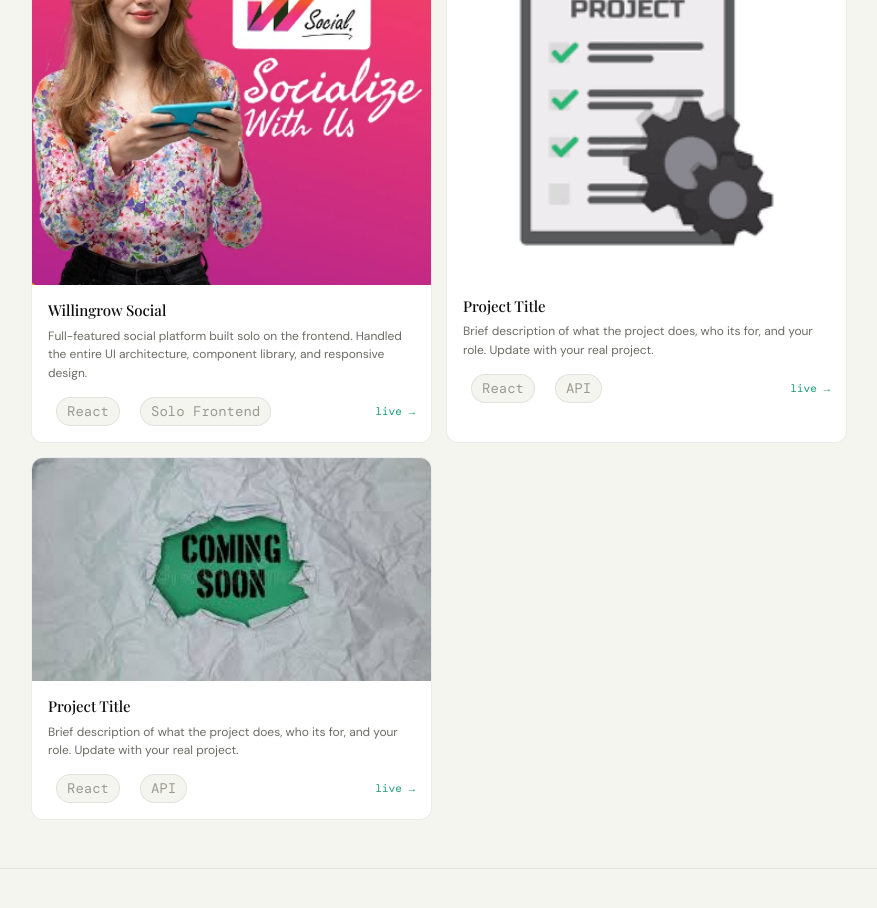
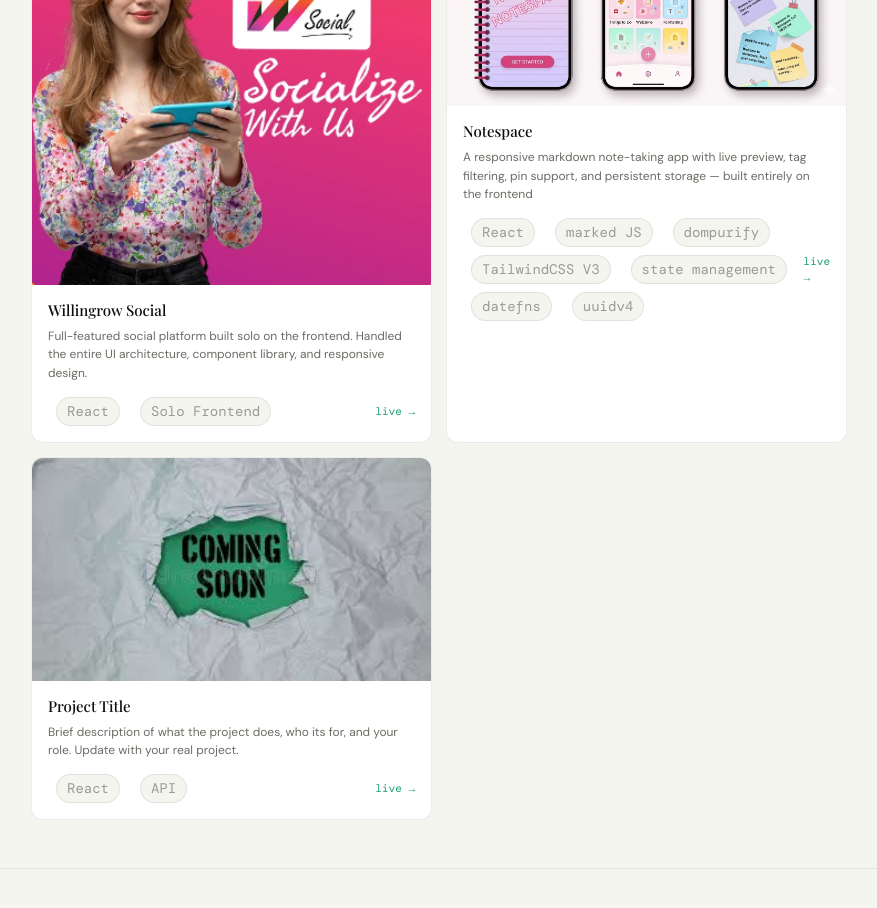
Before and after one commit to rutaba87/my_portfolio, a React (Vite) app: page / in a window 1280 px wide. Shown: the part 1180-2088 px from the top of the page, without its empty margins (201-1078 px from the left). Built offline with nearby package versions, Linux system fonts and the light colour scheme.

Commit message:
second project added

```diff
--- a/src/data/index.js
+++ b/src/data/index.js
@@ -39,11 +39,19 @@ export const projects = [
   },
   {
     id: 2,
-    title: "Project Title",
-    desc: "Brief description of what the project does, who its for, and your role. Update with your real project.",
-    tags: ["React", "API"],
-    live: "#",
-    github: "#",
+    title: "Notespace",
+    desc: "A responsive markdown note-taking app with live preview, tag filtering, pin support, and persistent storage — built entirely on the frontend",
+    tags: [
+      "React",
+      "marked JS",
+      "dompurify",
+      "TailwindCSS V3",
+      "state management",
+      "datefns",
+      "uuidv4",
+    ],
+    live: "https://my-portfolio-1kyw.vercel.app/",
+    github: "https://github.com/rutaba87/my_portfolio",
     featured: false,
     img: img3,
   },
```
Also changed, not shown: src/assets/new_project.png.
